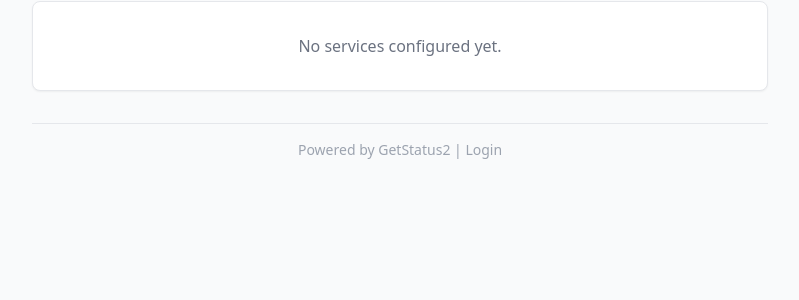
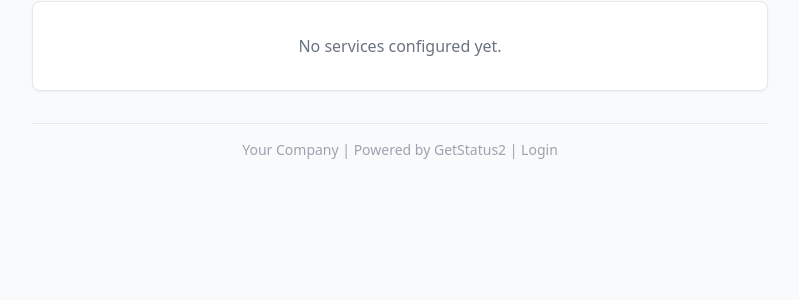
Before and after one commit to bogsio/getstatus2, a Django app: page / in a window 1280 px wide. Shown: the part 251-551 px from the top of the page, without its empty margins (240-1039 px from the left). Run offline with Django 5.2, Linux system fonts and the light colour scheme; data comes from the database, SQL or seed files in the repository; data that the repository does not hold is empty; some libraries are stand-ins or nearby versions.

Commit message:
Add company URL to footer and limit past incidents to 1 year
- Hide company name in header when logo is present
- Add company name with link to homepage in footer
- Add company_url field to SiteSettings model
- Limit past incidents display to last 365 days

Co-Authored-By: Claude Opus 4.5 <noreply@anthropic.com>

```diff
--- a/status/models.py
+++ b/status/models.py
@@ -4,6 +4,7 @@ from django.db import models
 class SiteSettings(models.Model):
     """Singleton model for site-wide settings."""
     company_name = models.CharField(max_length=100, default="Your Company")
+    company_url = models.URLField(blank=True, default="")
     logo = models.ImageField(upload_to='logo/', blank=True, null=True)
 
     class Meta:
--- a/status/views.py
+++ b/status/views.py
@@ -92,9 +92,11 @@ def index(request):
     # Active incidents (not resolved)
     active_incidents = Incident.objects.exclude(status='resolved').prefetch_related('updates', 'services')
 
-    # All resolved incidents (ordered by most recent first)
+    # Resolved incidents from the last year
+    one_year_ago = timezone.now() - timedelta(days=365)
     resolved_incidents = Incident.objects.filter(
-        status='resolved'
+        status='resolved',
+        resolved_at__gte=one_year_ago
     ).order_by('-resolved_at').prefetch_related('updates', 'services')
 
     # Calculate overall status
--- a/templates/status/index.html
+++ b/templates/status/index.html
@@ -8,8 +8,9 @@
     <header class="text-center mb-8">
         {% if settings.logo %}
             <img src="{{ settings.logo.url }}" alt="{{ settings.company_name }}" class="h-12 w-auto mx-auto mb-3">
+        {% else %}
+            <h1 class="text-2xl font-bold text-gray-900 mb-1">{{ settings.company_name }}</h1>
         {% endif %}
-        <h1 class="text-2xl font-bold text-gray-900 mb-1">{{ settings.company_name }}</h1>
         <p class="text-gray-500 text-sm">System Status</p>
     </header>
 
@@ -193,7 +194,14 @@
 
     <!-- Footer -->
     <footer class="text-center text-sm text-gray-400 pt-4 border-t border-gray-200">
-        <p>Powered by GetStatus2 | <a href="{% url 'status:dashboard_login' %}" class="hover:text-gray-600">Login</a></p>
+        <p>
+            {% if settings.company_url %}
+                <a href="{{ settings.company_url }}" class="hover:text-gray-600" target="_blank">{{ settings.company_name }}</a> |
+            {% else %}
+                {{ settings.company_name }} |
+            {% endif %}
+            Powered by GetStatus2 | <a href="{% url 'status:dashboard_login' %}" class="hover:text-gray-600">Login</a>
+        </p>
     </footer>
 </div>
 {% endblock %}
```
Also changed, not shown: status/migrations/0004_sitesettings_company_url.py (added).
